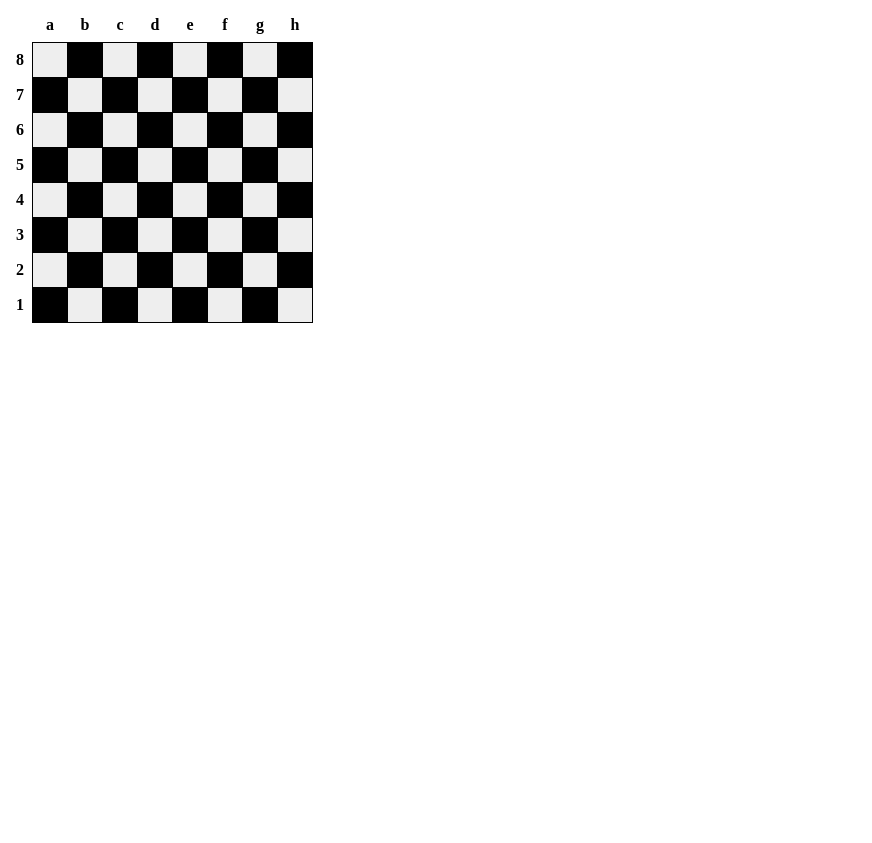
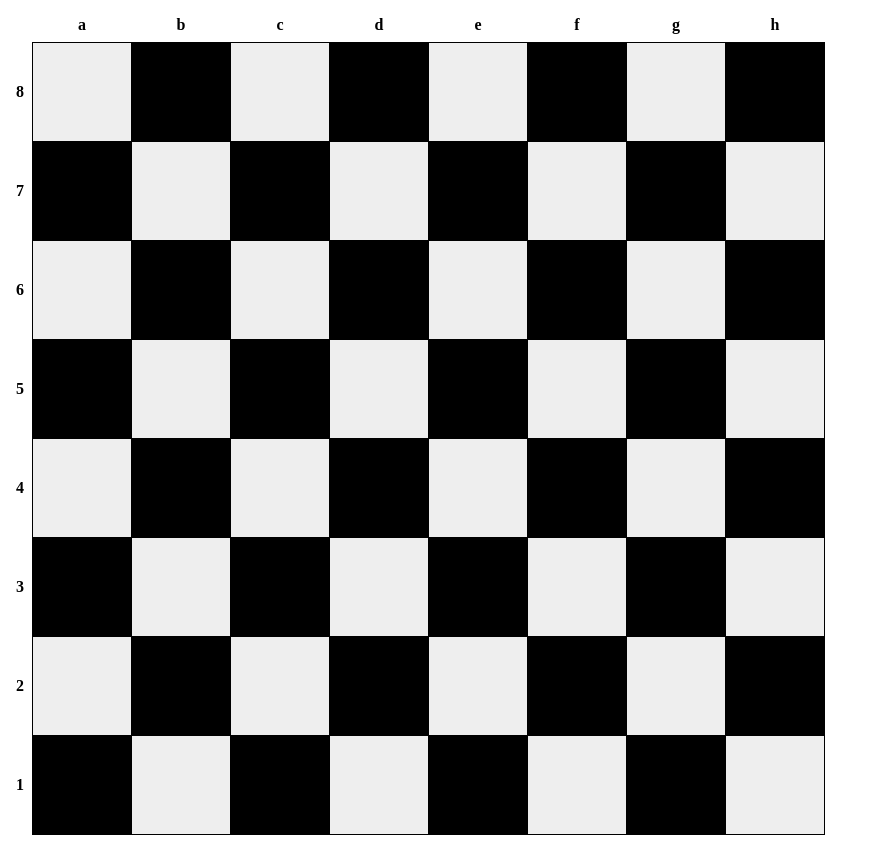
Before and after one commit to FatalistEuronet/Fatalist-Chess-Club, a plain HTML site: page index.html in a window 1280 px wide. Shown: the whole page, without its empty margins (0-872 px from the left). Before the commit the page ends 800 px from the top, so only its background shows below. Drawn offline with Linux system fonts and the light colour scheme.

Commit message:
Update index.html
changed board size

```diff
--- a/index.html
+++ b/index.html
@@ -6,7 +6,7 @@
         <style>
             .chess-board { border-spacing: 0; border-collapse: collapse; }
             .chess-board th { padding: .5em; }
-            .chess-board td { border: 1px solid; width: 2em; height: 2em; }
+            .chess-board td { border: 1px solid; width: 6em; height: 6em; }
             .chess-board .light { background: #eee; }
             .chess-board .dark { background: #000; }
         </style>
```
